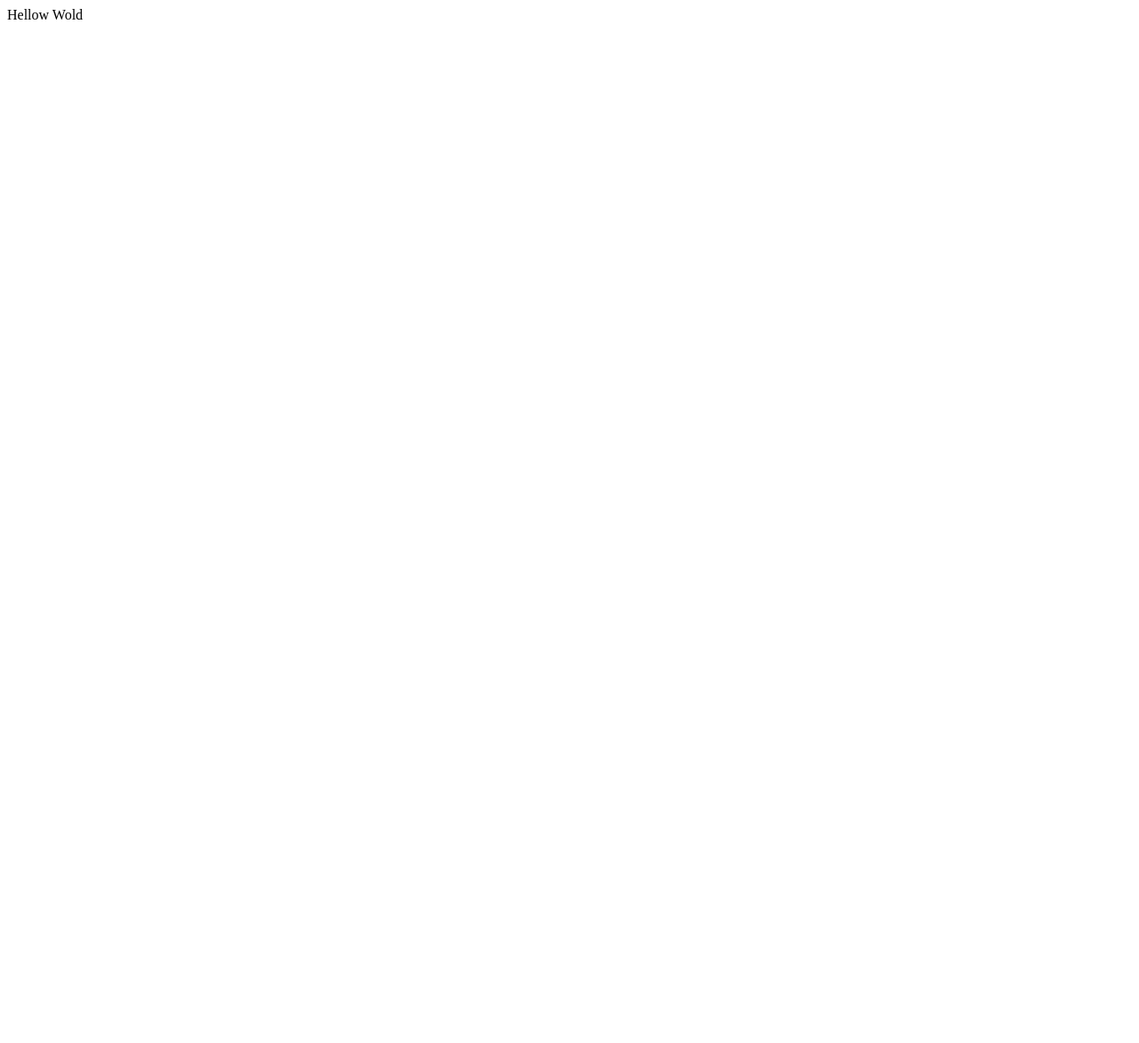
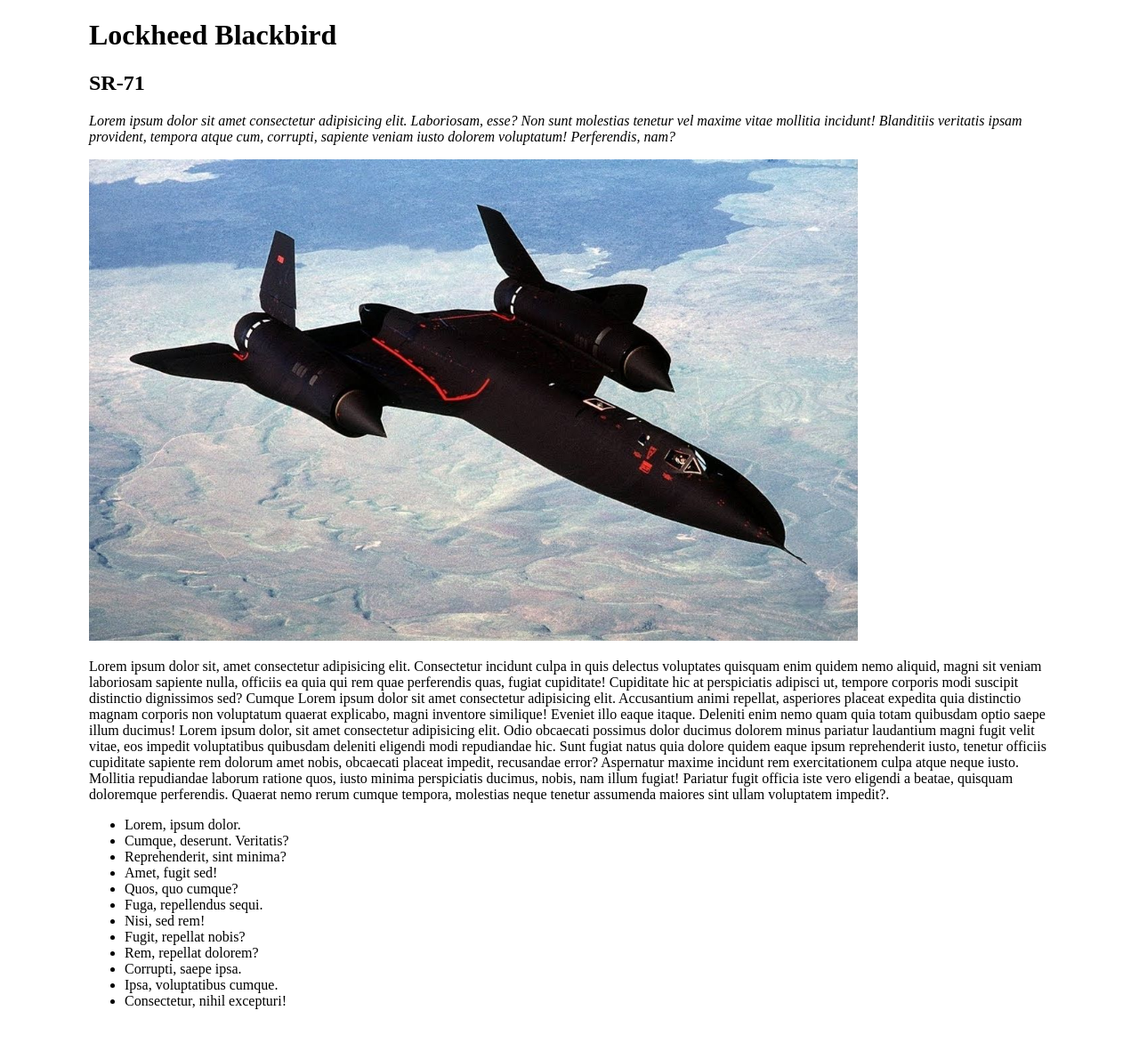
Before and after one commit to VukolovArtem/task_0, a plain HTML site: page index.html in a window 1280 px wide. Shown: the whole page at 89% size. Before the commit the page ends 800 px from the top, so only its background shows below. Drawn offline with Linux system fonts and the light colour scheme.

Commit message:
full html

```diff
--- a/index.html
+++ b/index.html
@@ -1 +1,49 @@
-Hellow Wold
+<!DOCTYPE html>
+<html lang="en">
+  <head>
+    <meta charset="UTF-8" />
+    <meta http-equiv="X-UA-Compatible" content="IE=edge" />
+    <meta name="viewport" content="width=device-width, initial-scale=1.0" />
+    <title>Document</title>
+    <link rel="stylesheet" href="./assets/style.css" />
+  </head>
+  <body>
+    <div class="wrapper">
+      <h1>Lockheed Blackbird</h1>
+      <h2>SR-71</h2>
+      <p class="italic">
+        Lorem ipsum dolor sit amet consectetur adipisicing elit. Laboriosam,
+        esse? Non sunt molestias tenetur vel maxime vitae mollitia incidunt!
+        Blanditiis veritatis ipsam provident, tempora atque cum, corrupti,
+        sapiente veniam iusto dolorem voluptatum! Perferendis, nam?
+      </p>
+      <img class="jpg" src="./assets/img/lockheed.jpg" alt="Lockheed Blackbird SR-71" />
+      <p class="text">
+        Lorem ipsum dolor sit, amet consectetur adipisicing elit. Consectetur
+        incidunt culpa in quis delectus voluptates quisquam enim quidem nemo
+        aliquid, magni sit veniam laboriosam sapiente nulla, officiis ea quia
+        qui rem quae perferendis quas, fugiat cupiditate! Cupiditate hic at
+        perspiciatis adipisci ut, tempore corporis modi suscipit distinctio
+        dignissimos sed? Cumque Lorem ipsum dolor sit amet consectetur adipisicing elit. Accusantium animi repellat, asperiores placeat expedita quia distinctio magnam corporis non voluptatum quaerat explicabo, magni inventore similique! Eveniet illo eaque itaque. Deleniti enim nemo quam quia totam quibusdam optio saepe illum ducimus! Lorem ipsum dolor, sit amet consectetur adipisicing elit. Odio obcaecati possimus dolor ducimus dolorem minus pariatur laudantium magni fugit velit vitae, eos impedit voluptatibus quibusdam deleniti eligendi modi repudiandae hic. Sunt fugiat natus quia dolore quidem eaque ipsum reprehenderit iusto, tenetur officiis cupiditate sapiente rem dolorum amet nobis, obcaecati placeat impedit, recusandae error? Aspernatur maxime incidunt rem exercitationem culpa atque neque iusto. Mollitia repudiandae laborum ratione quos, iusto minima perspiciatis ducimus, nobis, nam illum fugiat! Pariatur fugit officia iste vero eligendi a beatae, quisquam doloremque perferendis. Quaerat nemo rerum cumque tempora, molestias neque tenetur assumenda maiores sint ullam voluptatem impedit?.
+      </p>
+        <ul class="list">
+          <li>Lorem, ipsum dolor.</li>
+          <li>Cumque, deserunt. Veritatis?</li>
+          <li>Reprehenderit, sint minima?</li>
+          <li>Amet, fugit sed!</li>
+          <li>Quos, quo cumque?</li>
+          <li>Fuga, repellendus sequi.</li>
+          <li>Nisi, sed rem!</li>
+          <li>Fugit, repellat nobis?</li>
+          <li>Rem, repellat dolorem?</li>
+          <li>Corrupti, saepe ipsa.</li>
+          <li>Ipsa, voluptatibus cumque.</li>
+          <li>Consectetur, nihil excepturi!</li>
+        </ul>
+
+
+
+    </div>
+  </body>
+</html>
+<img src="" alt="" />
```
